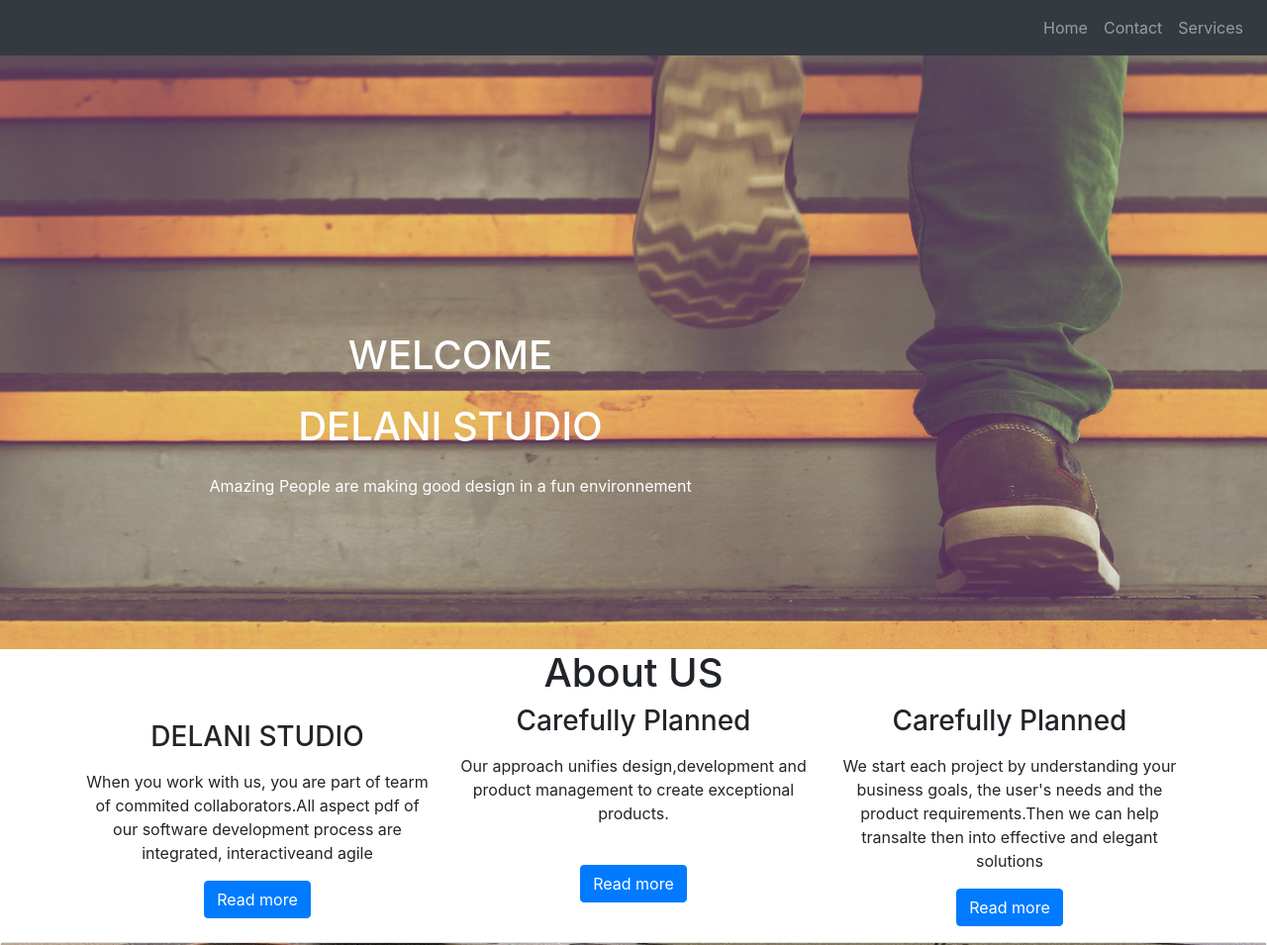
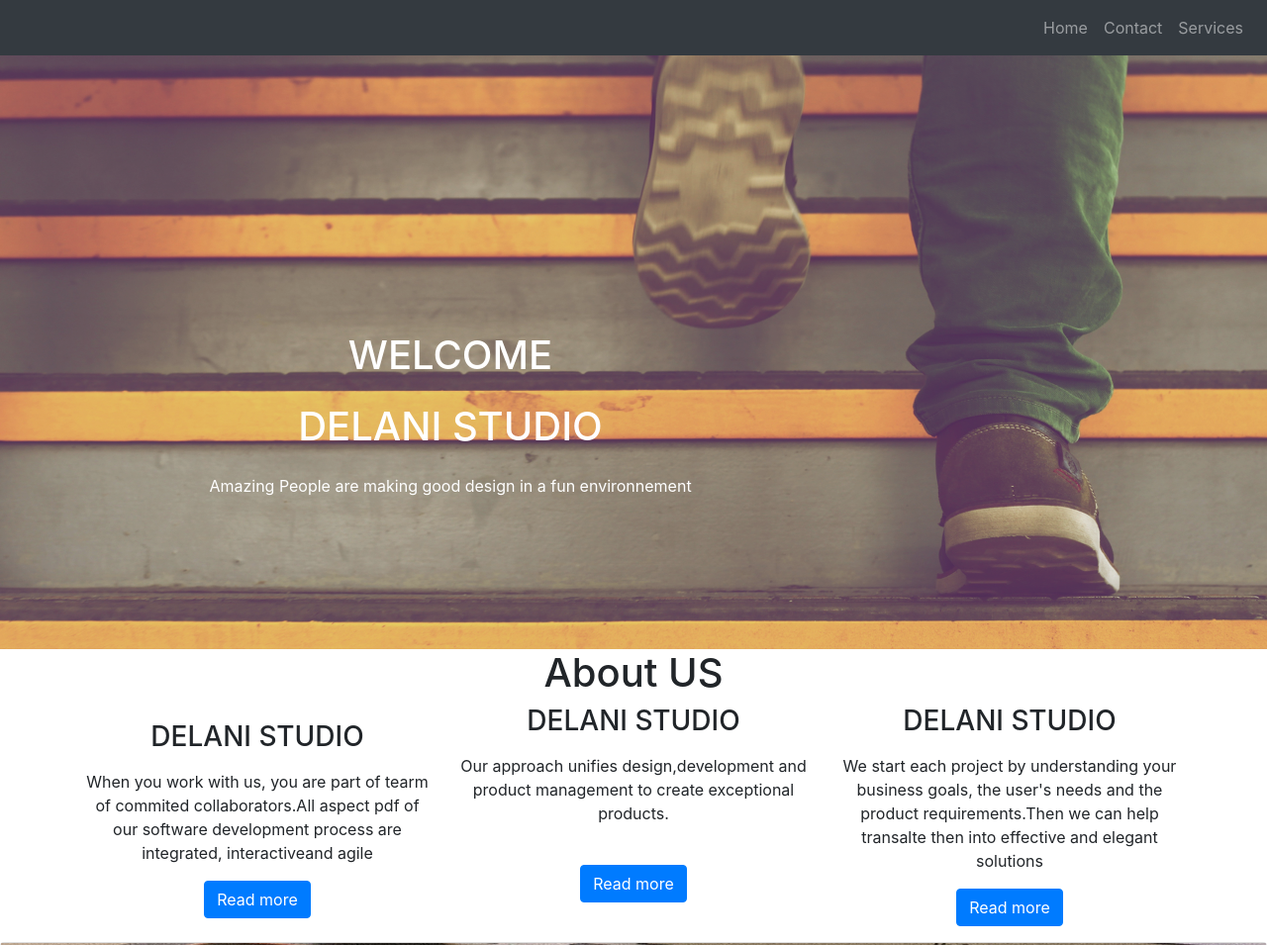
Before and after one commit to FrancineU/AssessmentThree, a plain HTML site: page index.html in a window 1280 px wide. Shown: the top 955 px of the page at 99% size. Drawn offline with nearby package versions, Linux system fonts and the light colour scheme; files whose address does not match are found by name.

Commit message:
edit about us

```diff
--- a/index.html
+++ b/index.html
@@ -62,7 +62,7 @@
            <div class="media block-6 services text-center d-block">
 
            <div class="media-body">
-           <h3 class="heading mb-3">Carefully Planned</h3>
+           <h3 class="heading mb-3">DELANI STUDIO</h3>
            <p>Our approach unifies design,development and product management to create exceptional products.</p><br>
            <p><a href="#" class="btn btn-primary">Read more</a></p>
            </div>
@@ -72,7 +72,7 @@
              <div class="media block-6 services text-center d-block">
 
              <div class="media-body">
-             <h3 class="heading mb-3">Carefully Planned</h3>
+             <h3 class="heading mb-3">DELANI STUDIO</h3>
              <p>We start each project by understanding your business goals, the user's needs and the product requirements.Then we can help transalte then into effective and elegant solutions</p>
              <p><a href="#" class="btn btn-primary">Read more</a></p>
              </div>
```
